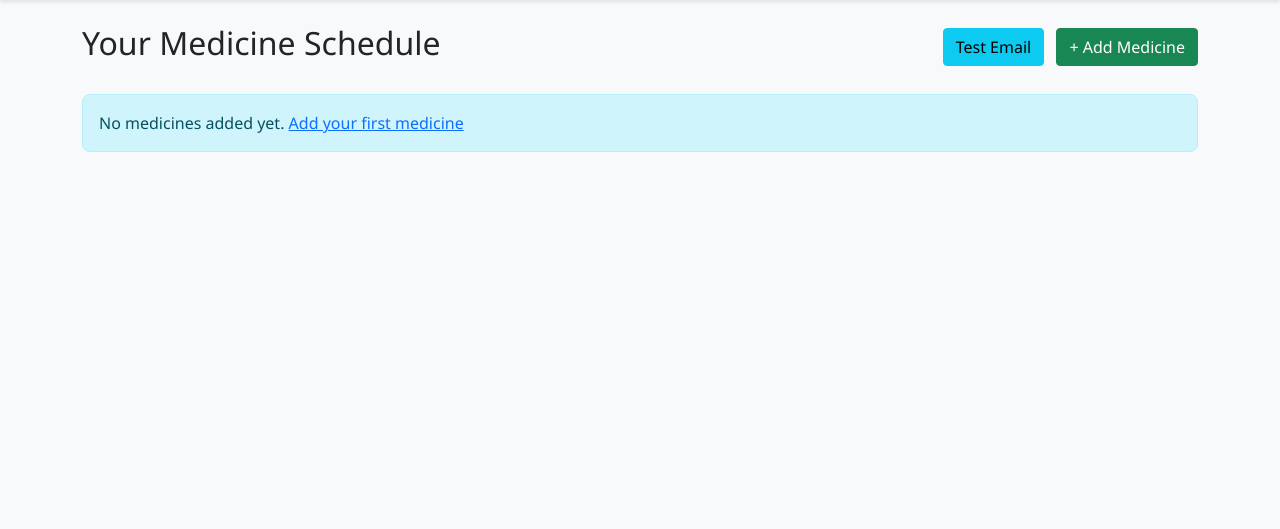
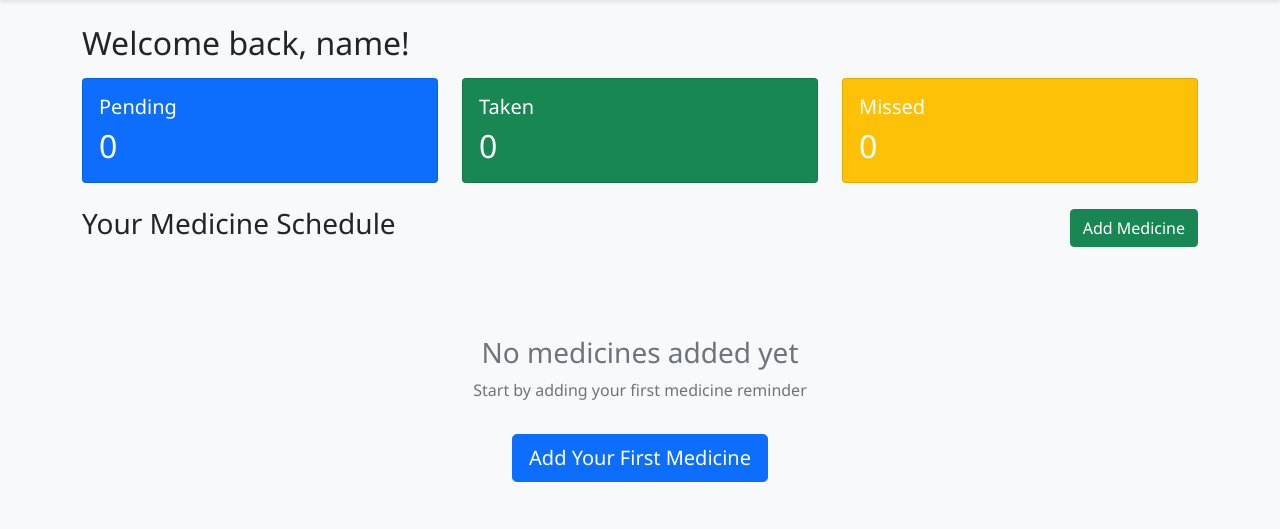
Before and after one commit to jptconwi-alt/medicine_Reminder, a Flask app: template templates/dashboard.html in a window 1280 px wide. Shown: the part 56-585 px from the top of the page. Run offline with Flask 3, Linux system fonts and the light colour scheme; the template is opened without the code that fills it, so the values that code supplies are empty; the visitor is signed in with stand-in values (Sample User, id 1).

Commit message:
Update dashboard.html

```diff
--- a/templates/dashboard.html
+++ b/templates/dashboard.html
@@ -2,12 +2,40 @@
 {% block title %}Dashboard - Medicine Reminder{% endblock %}
 
 {% block content %}
-<div class="d-flex justify-content-between align-items-center mb-4">
-    <h2>Your Medicine Schedule</h2>
-    <div>
-        <button id="testEmailBtn" class="btn btn-info me-2">Test Email</button>
+<div class="dashboard-header mb-4">
+    <h2 class="mb-3">Welcome back, {{ current_user.email.split('@')[0] }}!</h2>
+
+    <div class="row mb-4">
+        <div class="col-md-4">
+            <div class="card bg-primary text-white">
+                <div class="card-body">
+                    <h5 class="card-title">Pending</h5>
+                    <h2 class="card-text">{{ pending_medicines|length }}</h2>
+                </div>
+            </div>
+        </div>
+        <div class="col-md-4">
+            <div class="card bg-success text-white">
+                <div class="card-body">
+                    <h5 class="card-title">Taken</h5>
+                    <h2 class="card-text">{{ taken_medicines|length }}</h2>
+                </div>
+            </div>
+        </div>
+        <div class="col-md-4">
+            <div class="card bg-warning text-white">
+                <div class="card-body">
+                    <h5 class="card-title">Missed</h5>
+                    <h2 class="card-text">{{ missed_medicines|length }}</h2>
+                </div>
+            </div>
+        </div>
+    </div>
+
+    <div class="d-flex justify-content-between align-items-center">
+        <h3>Your Medicine Schedule</h3>
         <a href="{{ url_for('add_medicine') }}" class="btn btn-success">
-            + Add Medicine
+            <i class="bi bi-plus-circle"></i> Add Medicine
         </a>
     </div>
 </div>
@@ -16,34 +44,49 @@
     {% if medicines %}
         {% for medicine in medicines %}
         <div class="col-md-6 col-lg-4 mb-4">
-            <div class="card medicine-card">
+            <div class="card medicine-card h-100 border-{{ 'success' if medicine.status == 'taken' else 'warning' if medicine.status == 'missed' else 'primary' }}">
                 <div class="card-body">
-                    <div class="d-flex justify-content-between align-items-start">
+                    <div class="d-flex justify-content-between align-items-start mb-3">
                         <h5 class="card-title">{{ medicine.name }}</h5>
                         <span class="badge bg-{{ 'success' if medicine.status == 'taken' else 'warning' if medicine.status == 'missed' else 'info' }}">
-                            {{ medicine.status }}
+                            {{ medicine.status|title }}
                         </span>
                     </div>
-                    <p class="card-text">
-                        <strong>Dosage:</strong> {{ medicine.dosage or 'Not specified' }}<br>
-                        <strong>Time:</strong> {{ medicine.time.strftime('%I:%M %p') }}<br>
-                        <strong>Days:</strong> {{ medicine.days.replace(',', ', ') }}
+
+                    <div class="medicine-details mb-3">
+                        <p class="mb-1">
+                            <i class="bi bi-capsule"></i>
+                            <strong>Dosage:</strong> {{ medicine.dosage or 'As prescribed' }}
                         </p>
+                        <p class="mb-1">
+                            <i class="bi bi-clock"></i>
+                            <strong>Time:</strong> {{ medicine.time.strftime('%I:%M %p') }}
+                        </p>
+                        <p class="mb-0">
+                            <i class="bi bi-calendar-week"></i>
+                            <strong>Days:</strong>
+                            {% set days_list = medicine.days.split(',') %}
+                            {% for day in days_list %}
+                                <span class="badge bg-secondary">{{ day }}</span>
+                            {% endfor %}
+                        </p>
+                    </div>
 
                     <div class="btn-group w-100" role="group">
                         <button class="btn btn-sm btn-outline-success status-btn"
                                 data-id="{{ medicine.id }}"
                                 data-status="taken">
-                            ✓ Taken
+                            <i class="bi bi-check-circle"></i> Taken
                         </button>
                         <button class="btn btn-sm btn-outline-warning status-btn"
                                 data-id="{{ medicine.id }}"
                                 data-status="missed">
-                            ✗ Missed
+                            <i class="bi bi-x-circle"></i> Missed
                         </button>
                         <button class="btn btn-sm btn-outline-danger delete-btn"
-                                data-id="{{ medicine.id }}">
-                            Delete
+                                data-id="{{ medicine.id }}"
+                                onclick="return confirm('Are you sure you want to delete this medicine?')">
+                            <i class="bi bi-trash"></i>
                         </button>
                     </div>
                 </div>
@@ -52,55 +95,23 @@
         {% endfor %}
     {% else %}
         <div class="col-12">
-            <div class="alert alert-info">
-                No medicines added yet. <a href="{{ url_for('add_medicine') }}">Add your first medicine</a>
+            <div class="text-center py-5">
+                <div class="mb-3">
+                    <i class="bi bi-capsule" style="font-size: 4rem; color: #6c757d;"></i>
+                </div>
+                <h3 class="text-muted">No medicines added yet</h3>
+                <p class="text-muted">Start by adding your first medicine reminder</p>
+                <a href="{{ url_for('add_medicine') }}" class="btn btn-primary btn-lg mt-3">
+                    <i class="bi bi-plus-circle"></i> Add Your First Medicine
+                </a>
             </div>
         </div>
     {% endif %}
 </div>
-
-<!-- Client-side Email Test Modal -->
-<div class="modal fade" id="emailTestModal" tabindex="-1">
-    <div class="modal-dialog">
-        <div class="modal-content">
-            <div class="modal-header">
-                <h5 class="modal-title">Test Email Notification</h5>
-                <button type="button" class="btn-close" data-bs-dismiss="modal"></button>
-            </div>
-            <div class="modal-body">
-                <p>This will send a test email to: <strong>{{ current_user.email }}</strong></p>
-                <div class="mb-3">
-                    <label class="form-label">Test Medicine Name</label>
-                    <input type="text" class="form-control" id="testMedicineName" value="Test Medicine">
-                </div>
-                <div class="mb-3">
-                    <label class="form-label">Test Dosage</label>
-                    <input type="text" class="form-control" id="testDosage" value="1 tablet">
-                </div>
-            </div>
-            <div class="modal-footer">
-                <button type="button" class="btn btn-secondary" data-bs-dismiss="modal">Cancel</button>
-                <button type="button" class="btn btn-primary" id="sendTestEmailBtn">Send Test Email</button>
-            </div>
-        </div>
-    </div>
-</div>
 {% endblock %}
 
 {% block scripts %}
-<!-- Load EmailJS SDK -->
-<script src="https://cdn.jsdelivr.net/npm/@emailjs/browser@3/dist/email.min.js"></script>
-
 <script>
-// Initialize EmailJS with your User ID
-(function() {
-    // You can set this from Flask template or keep it in JavaScript
-    const emailjsUserId = "{{ config.get('EMAILJS_USER_ID', '') }}";
-    if (emailjsUserId) {
-        emailjs.init(emailjsUserId);
-    }
-})();
-
 document.addEventListener('DOMContentLoaded', function() {
     // Update status
     document.querySelectorAll('.status-btn').forEach(btn => {
@@ -117,7 +128,15 @@ document.addEventListener('DOMContentLoaded', function() {
             })
             .then(response => response.json())
             .then(data => {
+                if (data.success) {
                     location.reload();
+                } else {
+                    alert('Error updating status');
+                }
+            })
+            .catch(error => {
+                console.error('Error:', error);
+                alert('Error updating status');
             });
         });
     });
@@ -125,7 +144,6 @@ document.addEventListener('DOMContentLoaded', function() {
     // Delete medicine
     document.querySelectorAll('.delete-btn').forEach(btn => {
         btn.addEventListener('click', function() {
-            if (confirm('Are you sure you want to delete this medicine?')) {
             const medicineId = this.dataset.id;
 
             fetch(`/delete_medicine/${medicineId}`, {
@@ -133,53 +151,24 @@ document.addEventListener('DOMContentLoaded', function() {
             })
             .then(response => response.json())
             .then(data => {
+                if (data.success) {
                     location.reload();
+                } else {
+                    alert('Error deleting medicine');
+                }
+            })
+            .catch(error => {
+                console.error('Error:', error);
+                alert('Error deleting medicine');
             });
-            }
         });
     });
 
-    // Test Email Button
-    document.getElementById('testEmailBtn').addEventListener('click', function() {
-        const modal = new bootstrap.Modal(document.getElementById('emailTestModal'));
-        modal.show();
-    });
-
-    // Send Test Email
-    document.getElementById('sendTestEmailBtn').addEventListener('click', function() {
-        const serviceId = "YOUR_SERVICE_ID"; // Replace with your EmailJS Service ID
-        const templateId = "YOUR_TEMPLATE_ID"; // Replace with your EmailJS Template ID
-
-        const templateParams = {
-            to_email: "{{ current_user.email }}",
-            medicine_name: document.getElementById('testMedicineName').value,
-            dosage: document.getElementById('testDosage').value,
-            time: new Date().toLocaleTimeString([], {hour: '2-digit', minute:'2-digit'}),
-            to_name: "{{ current_user.email.split('@')[0] }}"
-        };
-
-        // Send email using EmailJS
-        emailjs.send(serviceId, templateId, templateParams)
-            .then(function(response) {
-                alert('Test email sent successfully!');
-                bootstrap.Modal.getInstance(document.getElementById('emailTestModal')).hide();
-            }, function(error) {
-                alert('Failed to send test email: ' + JSON.stringify(error));
-            });
-    });
-
-    // Client-side reminder check (optional backup)
-    function checkClientReminders() {
-        const now = new Date();
-        const currentTime = now.getHours() * 60 + now.getMinutes();
-        const currentDay = now.toLocaleDateString('en-US', { weekday: 'short' });
-
-        // This would check medicines stored in localStorage or make an API call
-        console.log('Client reminder check at:', now.toLocaleTimeString());
-    }
-
-    // Check every minute
-    setInterval(checkClientReminders, 60000);
+    // Auto-refresh every 5 minutes
+    setInterval(() => {
+        // Optional: Add subtle refresh notification
+        console.log('Auto-refreshing dashboard...');
+    }, 5 * 60 * 1000);
 });
 </script>
 {% endblock %}
```
Lines whose indentation alone changed are shown as unchanged.
